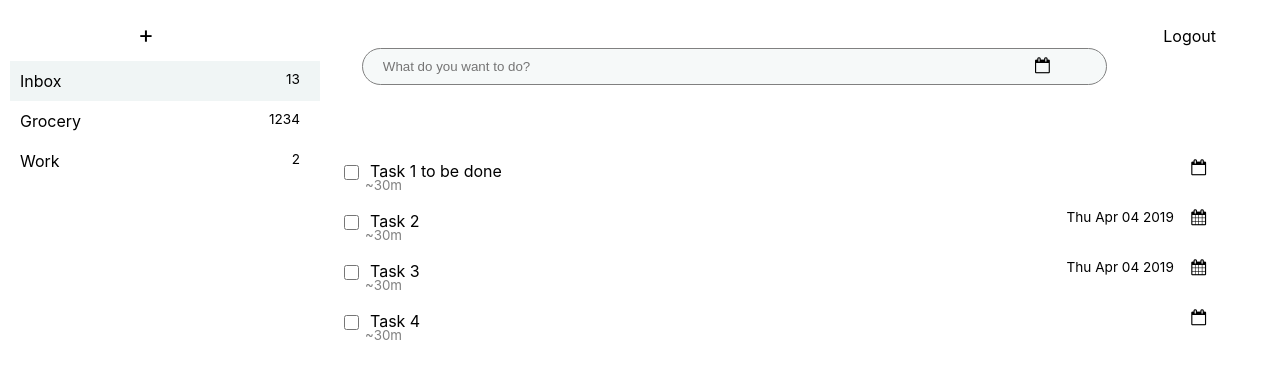
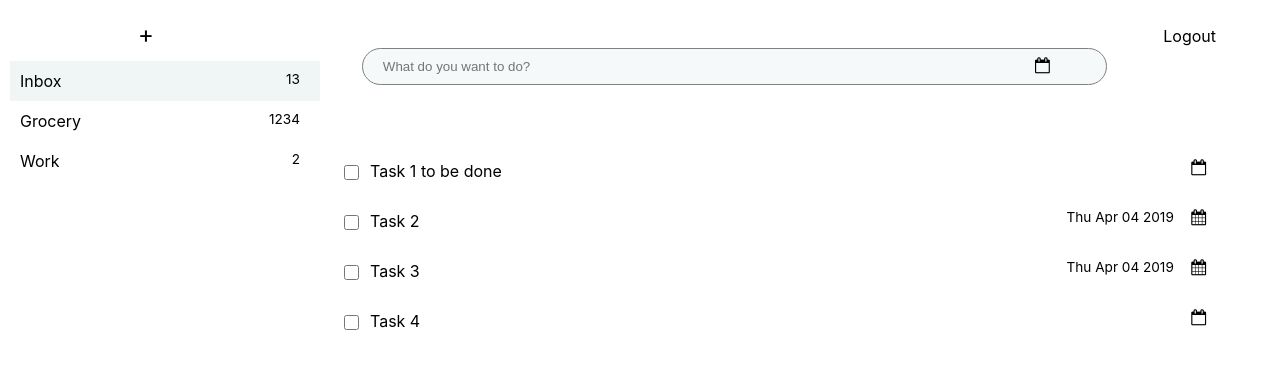
Before and after one commit to naqvijafar91/focus, a React (Create React App) app in the folder react-app/: page / in a window 1280 px wide. Shown: the top 378 px of the page. Built offline with nearby package versions, Linux system fonts and the light colour scheme; sample sign-in values are in the browser's storage.

Commit message:
Removed remaining time from display untill this feature is ready

```diff
--- a/react-app/src/tasks/taskList.js
+++ b/react-app/src/tasks/taskList.js
@@ -56,7 +56,7 @@ class TaskList extends Component {
                     <i onClick={()=>this.toggleCalendarVisibility(taskItem.id)} className={displayDueDate?"due-date-inside-todo fa fa-calendar":'hidden'}></i>
                     <i onClick={()=>this.toggleCalendarVisibility(taskItem.id)} className={displayDueDate?'hidden':"due-date-inside-todo fa fa-calendar-o"}></i>
                     <span className="due-date-text">{formattedDueDate}</span>
-                    <span className="time-left-for-task">~30m</span>
+                    {/* <span className="time-left-for-task">~30m</span> */}
                 </div>
             </li>
         });
```
